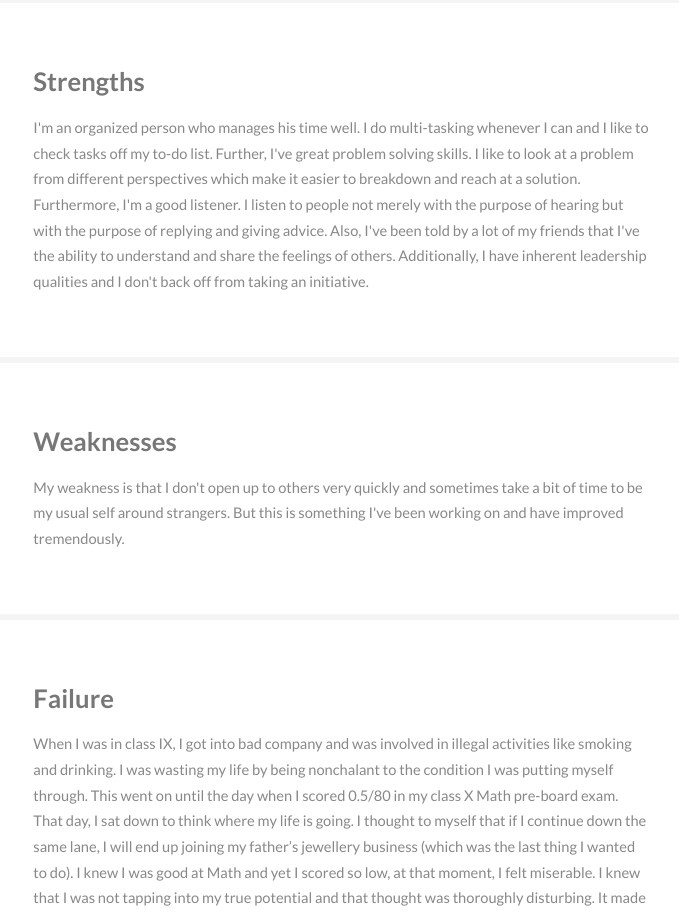
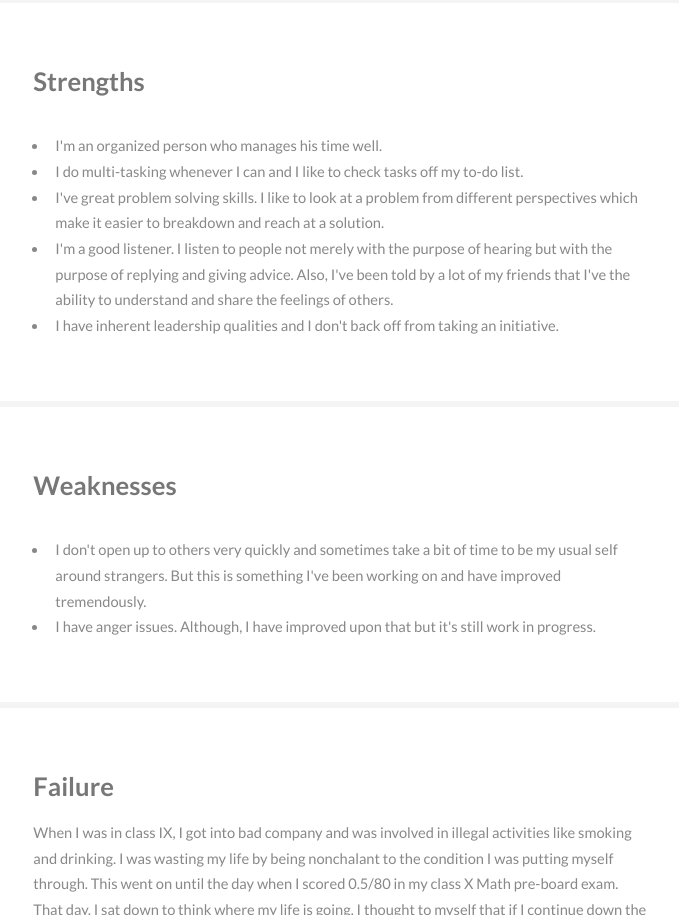
Before and after one commit to akshayjain-mdi/akshayjain-mdi.github.io, a plain HTML site: page index.html in a window 1280 px wide. Shown: the part 1167-2082 px from the top of the page, without its empty margins (152-831 px from the left). Drawn offline with Linux system fonts and the light colour scheme.

Commit message:
Update index.html

```diff
--- a/index.html
+++ b/index.html
@@ -87,7 +87,7 @@ My long term goal in life is to head a reputed firm and get acclaimed for the en
 						<section id="three">
 							<div class="container">
 								<h3>Strengths</h3>
-								<p>I'm an organized person who manages his time well. I do multi-tasking whenever I can and I like to check tasks off my to-do list. Further, I've great problem solving skills. I like to look at a problem from different perspectives which make it easier to breakdown and reach at a solution. Furthermore, I'm a good listener. I listen to people not merely with the purpose of hearing but with the purpose of replying and giving advice. Also, I've been told by a lot of my friends that I've the ability to understand and share the feelings of others. Additionally, I have inherent leadership qualities and I don't back off from taking an initiative.
+								<p><ul><li>I'm an organized person who manages his time well.</li> <li>I do multi-tasking whenever I can and I like to check tasks off my to-do list. </li> <li>I've great problem solving skills. I like to look at a problem from different perspectives which make it easier to breakdown and reach at a solution.</li> <li>I'm a good listener. I listen to people not merely with the purpose of hearing but with the purpose of replying and giving advice. Also, I've been told by a lot of my friends that I've the ability to understand and share the feelings of others.</li> <li> I have inherent leadership qualities and I don't back off from taking an initiative.</li></ul>
 								</p>
 							</div>
 						</section>
@@ -96,7 +96,7 @@ My long term goal in life is to head a reputed firm and get acclaimed for the en
 						<section id="four">
 							<div class="container">
 								<h3>Weaknesses</h3>
-								<p>My weakness is that I don't open up to others very quickly and sometimes take a bit of time to be my usual self around strangers. But this is something I've been working on and have improved tremendously.</p>
+								<p><ul><li>I don't open up to others very quickly and sometimes take a bit of time to be my usual self around strangers. But this is something I've been working on and have improved tremendously.</li><li>I have anger issues. Although, I have improved upon that but it's still work in progress.</li></ul></p>
 
 							</div>
 						</section>
```
